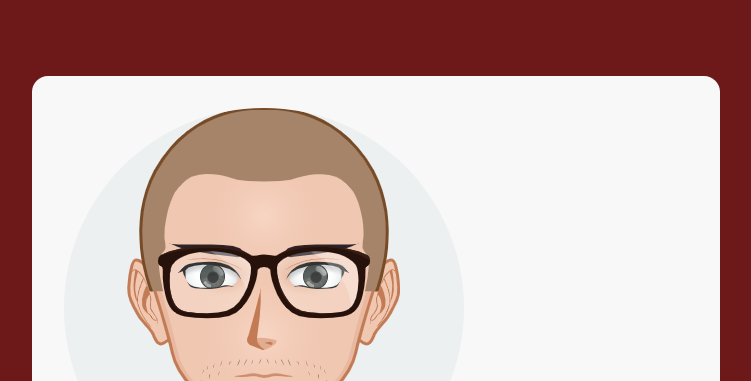
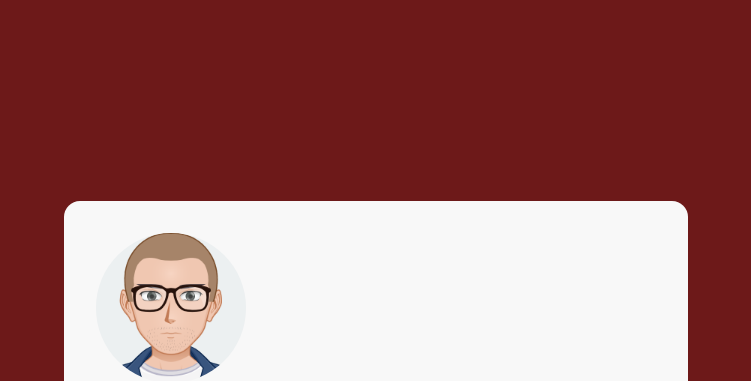
Before and after one commit to pawel-jezior/business-card, a plain HTML site: page index.html in a window 1280 px wide. Shown: the top 381 px of the page, without its empty margins (264-1015 px from the left). Drawn offline with Linux system fonts and the light colour scheme.

Commit message:
added box-sizing in styles

```diff
--- a/style.css
+++ b/style.css
@@ -1,3 +1,11 @@
+html {
+    box-sizing: border-box;
+}
+
+*, *:before, *:after {
+    box-sizing: inherit;
+}
+
 .article {
   font-family: Arial, Helvetica, sans-serif;
   margin-left: 32px;
@@ -47,6 +55,8 @@ body {
 
 .main__avatar {
   border-radius: 50%;
+  width: 150px;
+  height: 150px;
 }
 
 .special {
```
Also changed, not shown: index.html (+4 -1 lines).
